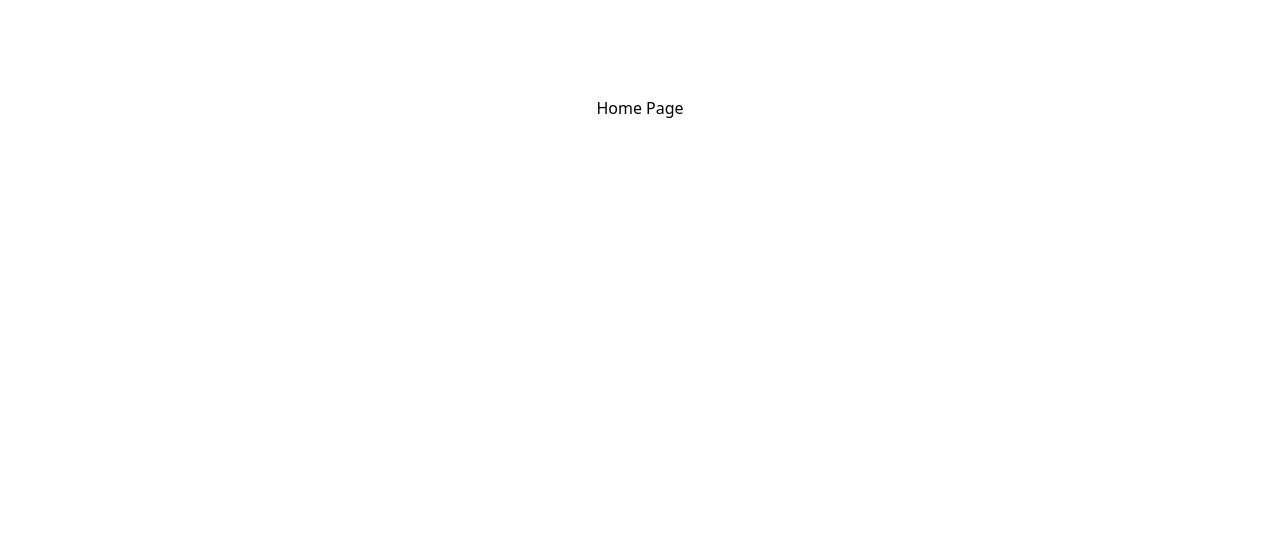
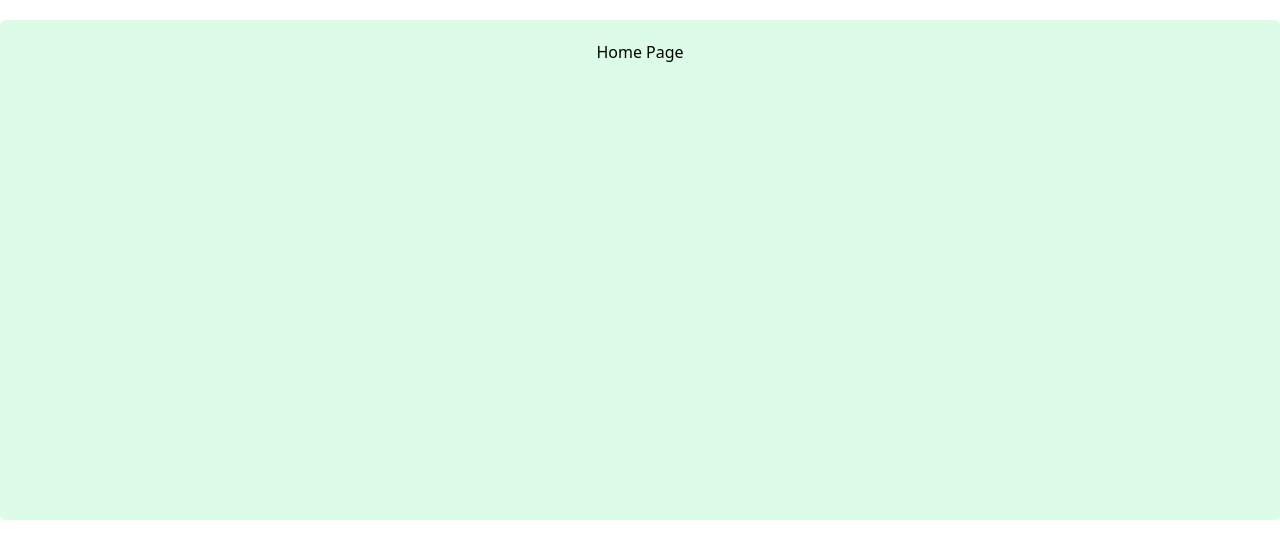
Before and after one commit to alexlevn/nextjs-13-burningbros-alexle, a Next.js app: page / in a window 1280 px wide. Shown: the top 558 px of the page. Built offline with nearby package versions, Linux system fonts and the light colour scheme.

Commit message:
feature/folde-structure

```diff
--- a/next.config.js
+++ b/next.config.js
@@ -1,4 +1,7 @@
-/** @type {import('next').NextConfig} */
-const nextConfig = {}
+const path = require("path");
 
-module.exports = nextConfig
+module.exports = {
+  sassOptions: {
+    includePaths: [path.join(__dirname, "styles")],
+  },
+};
--- a/package.json
+++ b/package.json
@@ -21,5 +21,8 @@
     "react-dom": "18.2.0",
     "tailwindcss": "3.3.2",
     "typescript": "5.1.3"
+  },
+  "devDependencies": {
+    "sass": "^1.63.6"
   }
 }
--- /dev/null
+++ b/src/app/(default)/page.tsx
@@ -0,0 +1,9 @@
+import styles from './styles.module.scss'
+
+export default function Home() {
+  return (
+    <main className={styles.home}>
+      Home Page
+    </main>
+  );
+}
--- /dev/null
+++ b/src/app/(default)/styles.module.scss
@@ -0,0 +1,4 @@
+.home {
+  @apply mx-auto  container min-h-[500px] text-center;
+  @apply my-5 bg-green-100 p-5 rounded-md;
+}
--- a/src/app/layout.tsx
+++ b/src/app/layout.tsx
@@ -1,4 +1,4 @@
-import "@/styles/globals.css";
+import "@/styles/globals.scss";
 
 export const metadata = {
   title: "Load more Sample",
--- a/src/app/page.tsx
+++ /dev/null
@@ -1,9 +0,0 @@
-import Image from "next/image";
-
-export default function Home() {
-  return (
-    <main className="flex min-h-screen flex-col items-center justify-between p-24">
-      Home Page
-    </main>
-  );
-}
--- /dev/null
+++ b/src/models/index.ts
@@ -0,0 +1 @@
+export * from './product'
```
Also changed, not shown: src/models/product.ts (added, +11 -0 lines), src/styles/globals.scss (renamed from src/styles/globals.css), 2 other files (tests, documents, lock files or other folders).
